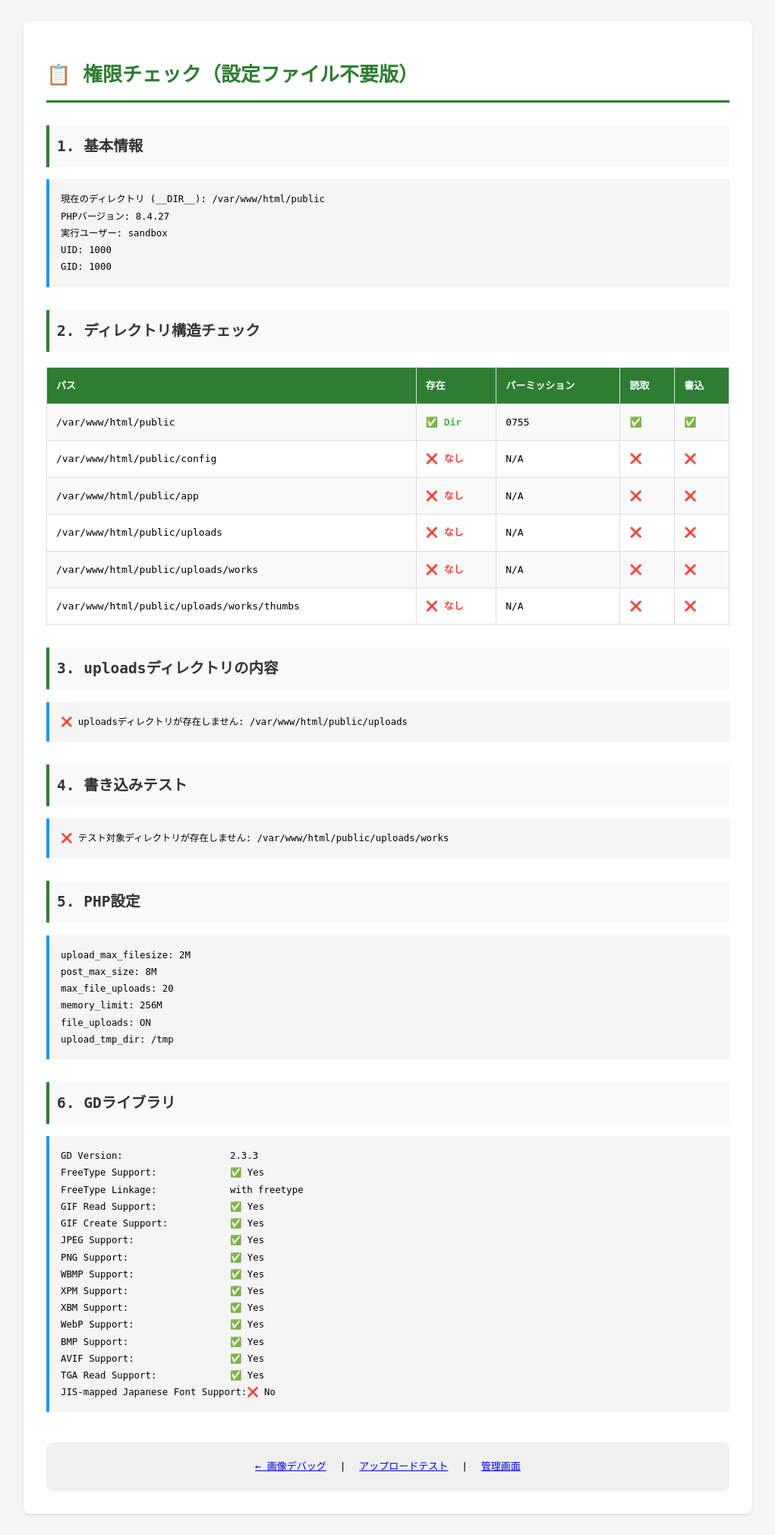
After one commit to nishida-sj/kokubo, a PHP site: page /public/check-permissions.php in a window 1280 px wide. The commit adds this page. Shown: the whole page at 76% size, without its empty margins (129-1150 px from the left). Run offline with PHP 8.4, Linux system fonts and the light colour scheme.

Commit message:
🔧 診断ツールを修正：500エラー対策とシンプル権限チェック追加
問題：test-upload.phpで500エラー発生
原因：サブドメインデプロイでのパス参照が間違っていた

修正内容：
1. public/test-upload.php
   - config.phpへのパスをサブドメイン対応に修正
   - エラーハンドリング強化（詳細エラー表示）
   - 管理者チェックを一時的に無効化（デバッグ用）

2. public/check-permissions.php（新規作成）
   - config.php不要のシンプル診断ページ
   - 確実に動作する軽量版
   - ディレクトリ構造とパーミッション表示
   - 実際の書き込みテスト実行
   - uploadsディレクトリの詳細一覧
   - PHP設定とGDライブラリ確認

使用方法：
https://kokubosyokuju.geo.jp/check-permissions.php
（こちらが確実に動作します）

```diff
--- /dev/null
+++ b/public/check-permissions.php
@@ -0,0 +1,226 @@
+<?php
+// 超シンプルな権限チェックページ（config不要）
+header('Content-Type: text/html; charset=UTF-8');
+?>
+<!DOCTYPE html>
+<html lang="ja">
+<head>
+    <meta charset="UTF-8">
+    <title>権限チェック</title>
+    <style>
+        body {
+            font-family: monospace;
+            padding: 20px;
+            background: #f5f5f5;
+            line-height: 1.8;
+        }
+        .container {
+            max-width: 900px;
+            margin: 0 auto;
+            background: white;
+            padding: 30px;
+            border-radius: 8px;
+            box-shadow: 0 2px 4px rgba(0,0,0,0.1);
+        }
+        h1 {
+            color: #2E7D32;
+            border-bottom: 3px solid #2E7D32;
+            padding-bottom: 10px;
+        }
+        h2 {
+            color: #333;
+            margin-top: 30px;
+            background: #f9f9f9;
+            padding: 10px;
+            border-left: 4px solid #2E7D32;
+        }
+        pre {
+            background: #f5f5f5;
+            padding: 15px;
+            border-left: 4px solid #2196F3;
+            overflow-x: auto;
+            font-size: 0.95em;
+        }
+        .ok { color: #4CAF50; font-weight: bold; }
+        .error { color: #f44336; font-weight: bold; }
+        .warning { color: #FF9800; font-weight: bold; }
+        table {
+            width: 100%;
+            border-collapse: collapse;
+            margin: 20px 0;
+        }
+        th, td {
+            padding: 12px;
+            text-align: left;
+            border: 1px solid #ddd;
+        }
+        th {
+            background: #2E7D32;
+            color: white;
+        }
+        tr:nth-child(even) {
+            background: #f9f9f9;
+        }
+    </style>
+</head>
+<body>
+    <div class="container">
+        <h1>📋 権限チェック（設定ファイル不要版）</h1>
+
+        <h2>1. 基本情報</h2>
+        <pre><?php
+echo "現在のディレクトリ (__DIR__): " . __DIR__ . "\n";
+echo "PHPバージョン: " . PHP_VERSION . "\n";
+echo "実行ユーザー: " . get_current_user() . "\n";
+if (function_exists('posix_getuid')) {
+    echo "UID: " . posix_getuid() . "\n";
+    echo "GID: " . posix_getgid() . "\n";
+}
+        ?></pre>
+
+        <h2>2. ディレクトリ構造チェック</h2>
+        <table>
+            <tr>
+                <th>パス</th>
+                <th>存在</th>
+                <th>パーミッション</th>
+                <th>読取</th>
+                <th>書込</th>
+            </tr>
+            <?php
+            $checkPaths = [
+                __DIR__,
+                __DIR__ . '/config',
+                __DIR__ . '/app',
+                __DIR__ . '/uploads',
+                __DIR__ . '/uploads/works',
+                __DIR__ . '/uploads/works/thumbs',
+            ];
+
+            foreach ($checkPaths as $path) {
+                $exists = file_exists($path);
+                $isDir = is_dir($path);
+                $readable = is_readable($path);
+                $writable = is_writable($path);
+                $perms = $exists ? substr(sprintf('%o', fileperms($path)), -4) : 'N/A';
+
+                echo '<tr>';
+                echo '<td><code>' . htmlspecialchars($path) . '</code></td>';
+                echo '<td>' . ($exists && $isDir ? '<span class="ok">✅ Dir</span>' : ($exists ? '<span class="warning">⚠️ File</span>' : '<span class="error">❌ なし</span>')) . '</td>';
+                echo '<td><code>' . $perms . '</code></td>';
+                echo '<td>' . ($readable ? '<span class="ok">✅</span>' : '<span class="error">❌</span>') . '</td>';
+                echo '<td>' . ($writable ? '<span class="ok">✅</span>' : '<span class="error">❌</span>') . '</td>';
+                echo '</tr>';
+            }
+            ?>
+        </table>
+
+        <h2>3. uploadsディレクトリの内容</h2>
+        <pre><?php
+$uploadsDir = __DIR__ . '/uploads';
+if (is_dir($uploadsDir)) {
+    echo "📁 uploadsディレクトリの内容:\n\n";
+
+    function listDirectory($dir, $indent = '') {
+        $items = @scandir($dir);
+        if ($items === false) {
+            echo $indent . "❌ 読み取り不可\n";
+            return;
+        }
+
+        foreach ($items as $item) {
+            if ($item === '.' || $item === '..') continue;
+
+            $path = $dir . '/' . $item;
+            $perms = substr(sprintf('%o', fileperms($path)), -4);
+
+            if (is_dir($path)) {
+                echo $indent . "📁 " . $item . " (パーミッション: " . $perms . ")\n";
+                listDirectory($path, $indent . '  ');
+            } else {
+                $size = filesize($path);
+                echo $indent . "📄 " . $item . " (" . number_format($size) . " bytes, パーミッション: " . $perms . ")\n";
+            }
+        }
+    }
+
+    listDirectory($uploadsDir);
+} else {
+    echo "❌ uploadsディレクトリが存在しません: " . $uploadsDir . "\n";
+}
+        ?></pre>
+
+        <h2>4. 書き込みテスト</h2>
+        <pre><?php
+$testDir = __DIR__ . '/uploads/works';
+if (is_dir($testDir)) {
+    $testFile = $testDir . '/test-' . time() . '.txt';
+    echo "テストファイル: " . $testFile . "\n\n";
+
+    $content = "テスト書き込み: " . date('Y-m-d H:i:s');
+    $result = @file_put_contents($testFile, $content);
+
+    if ($result !== false) {
+        echo "✅ 書き込み成功！\n";
+        echo "書き込みバイト数: " . $result . "\n";
+
+        if (file_exists($testFile)) {
+            echo "✅ ファイル存在確認: OK\n";
+            $readContent = file_get_contents($testFile);
+            echo "読み取り内容: " . $readContent . "\n";
+
+            // クリーンアップ
+            if (@unlink($testFile)) {
+                echo "✅ テストファイル削除: OK\n";
+            } else {
+                echo "⚠️ テストファイル削除: 失敗（手動削除が必要）\n";
+            }
+        } else {
+            echo "❌ ファイルが作成されませんでした\n";
+        }
+    } else {
+        echo "❌ 書き込み失敗\n";
+        $error = error_get_last();
+        if ($error) {
+            echo "PHPエラー: " . $error['message'] . "\n";
+        }
+        echo "\n考えられる原因:\n";
+        echo "- ディレクトリに書き込み権限がない\n";
+        echo "- ディスク容量不足\n";
+        echo "- SELinux/AppArmorなどのセキュリティ設定\n";
+    }
+} else {
+    echo "❌ テスト対象ディレクトリが存在しません: " . $testDir . "\n";
+}
+        ?></pre>
+
+        <h2>5. PHP設定</h2>
+        <pre><?php
+echo "upload_max_filesize: " . ini_get('upload_max_filesize') . "\n";
+echo "post_max_size: " . ini_get('post_max_size') . "\n";
+echo "max_file_uploads: " . ini_get('max_file_uploads') . "\n";
+echo "memory_limit: " . ini_get('memory_limit') . "\n";
+echo "file_uploads: " . (ini_get('file_uploads') ? 'ON' : 'OFF') . "\n";
+echo "upload_tmp_dir: " . (ini_get('upload_tmp_dir') ?: 'default') . "\n";
+        ?></pre>
+
+        <h2>6. GDライブラリ</h2>
+        <pre><?php
+if (function_exists('gd_info')) {
+    $gd = gd_info();
+    foreach ($gd as $key => $value) {
+        echo str_pad($key . ':', 30) . ($value === true ? '✅ Yes' : ($value === false ? '❌ No' : $value)) . "\n";
+    }
+} else {
+    echo "❌ GDライブラリが利用できません\n";
+}
+        ?></pre>
+
+        <div style="margin-top: 40px; padding: 20px; background: #f0f0f0; border-radius: 8px; text-align: center;">
+            <a href="/debug-images.php" style="margin: 0 10px;">← 画像デバッグ</a> |
+            <a href="/test-upload.php" style="margin: 0 10px;">アップロードテスト</a> |
+            <a href="/admin/works" style="margin: 0 10px;">管理画面</a>
+        </div>
+    </div>
+</body>
+</html>
```
Also changed, not shown: public/test-upload.php (+21 -2 lines).
